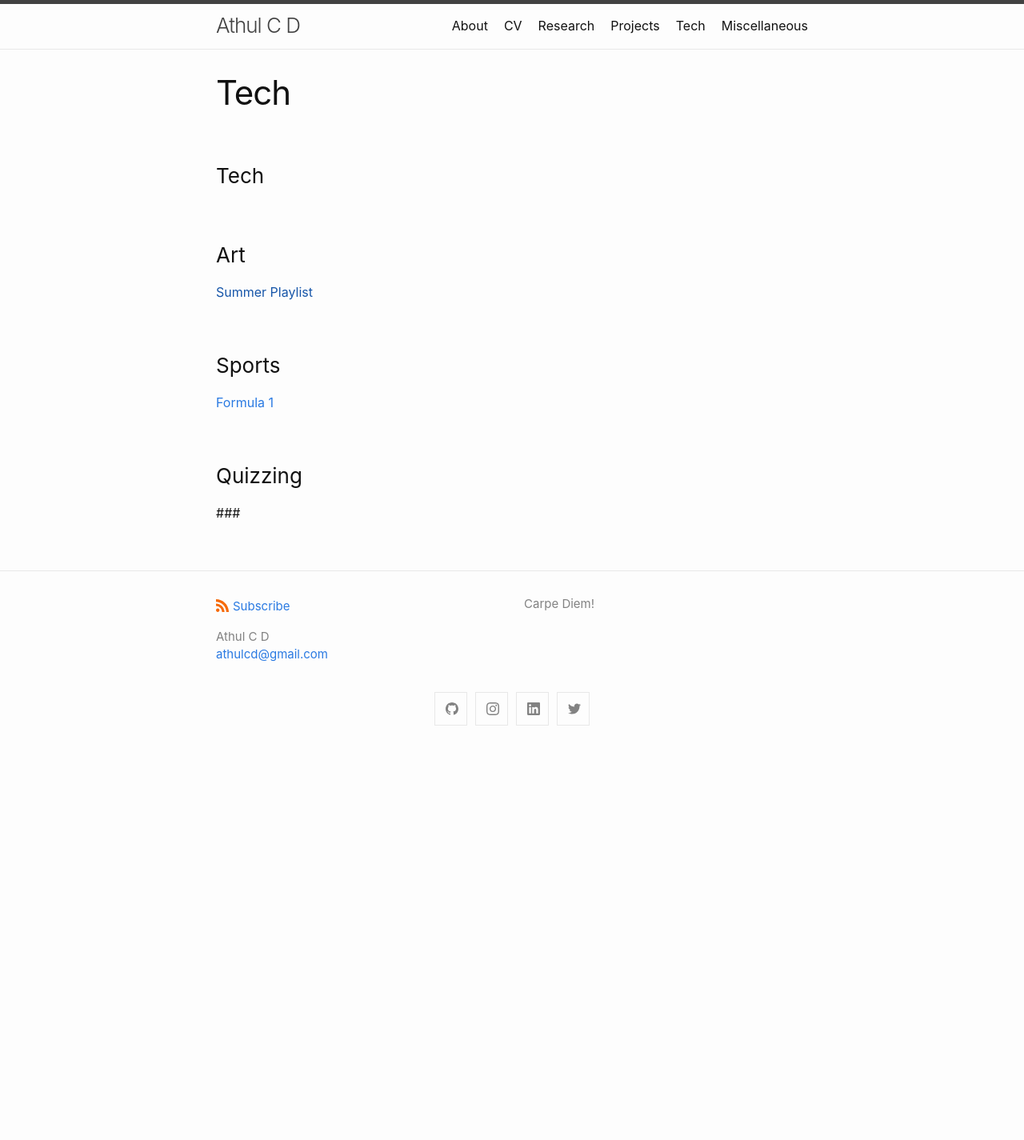
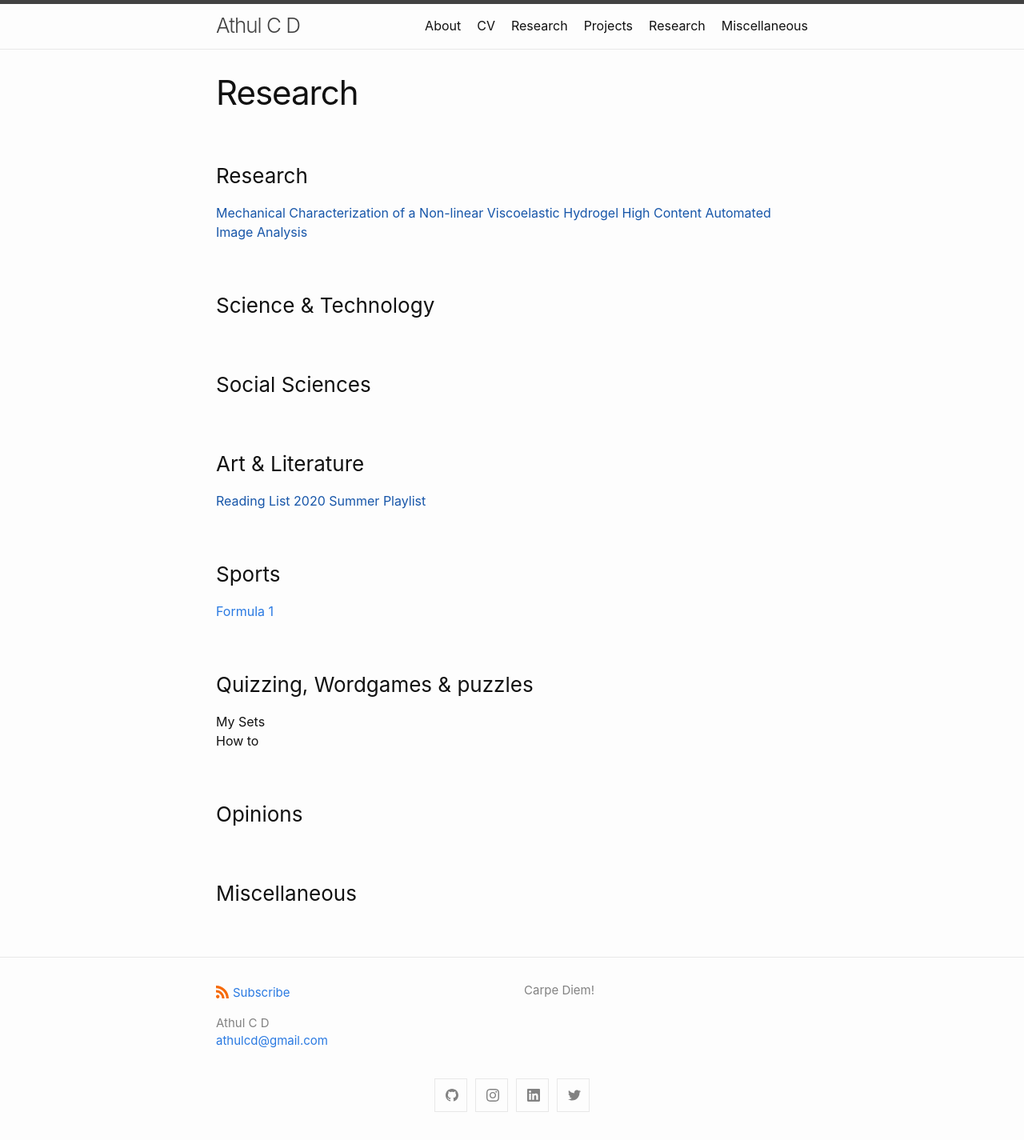
Before and after one commit to athulcd/athulcd.github.io, a Jekyll site: the page built from blog.md, in a window 1280 px wide. Shown: the whole page at 80% size. Built offline with Jekyll 4.4.1, drawn with Linux system fonts in a browser that asks for light colours; our own code applies the rules of GitHub Pages for plain Markdown files; before the commit the page ends 942 px from its top, so only the background shows below that.

Commit message:
Update blog.md

```diff
--- a/blog.md
+++ b/blog.md
@@ -2,16 +2,30 @@
 layout: page
 permalink: /blog/
 ---
+### Research
+[Mechanical Characterization of a Non-linear Viscoelastic Hydrogel]()
+[High Content Automated Image Analysis]()
 
-### Tech
 
-### Art
+### Science & Technology
+[]()
+
+### Social Sciences
+
+### Art & Literature
+[Reading List 2020]()
 [Summer Playlist]()
 
 ### Sports
 [Formula 1](https://athulcd.github.io/blog/Formula1)
 
-### Quizzing
+### Quizzing, Wordgames & puzzles
+My Sets
+How to
 
 
-###
+### Opinions
+
+
+
+### Miscellaneous
```
